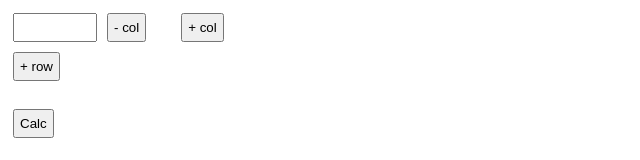
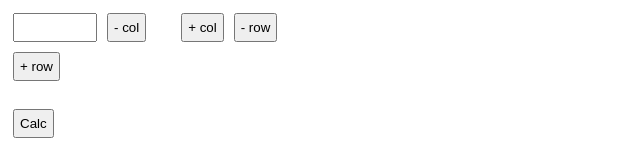
Before and after one commit to david-kiraly/domainpuzzle, a React (Create React App) app: page / in a window 1280 px wide. Shown: the top 160 px of the page, without its empty margins (0-640 px from the left). Built offline with nearby package versions, Linux system fonts and the light colour scheme.

Commit message:
add row deletion function

```diff
--- a/src/App.js
+++ b/src/App.js
@@ -92,6 +92,10 @@ function App() {
             inputs[r] = [...inputs[r], '']
             setInputs([...inputs])
           }}>+ col</button>
+          <button onClick={() => {
+            inputs.splice(r, 1)
+            setInputs([...inputs])
+            }}>- row</button>
         </div>
       )}
       <button onClick={() => { setInputs([...inputs, [['']]]) }}>+ row</button>
```
